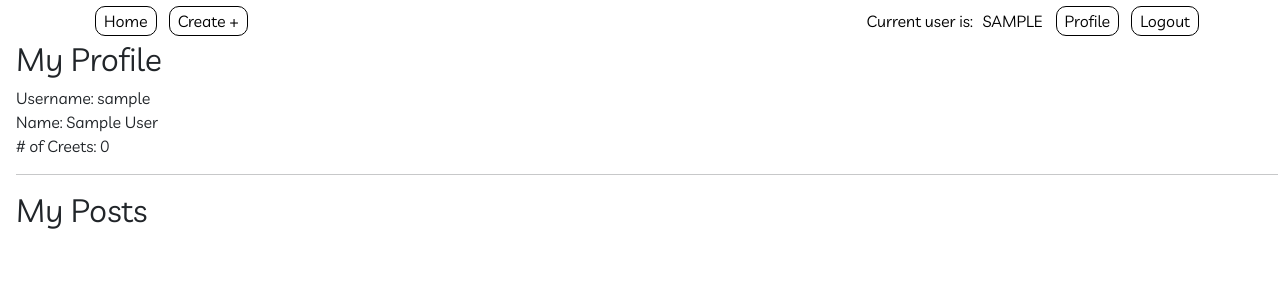
After one commit to CristianPinedaD/reflections-flask, a Flask app: page /user/1/profile in a window 1280 px wide. The commit adds this page. Shown: the top 300 px of the page. Run offline with Flask 3, Linux system fonts and the light colour scheme; the visitor is signed in with stand-in values (Sample User, id 1); data that the repository does not hold is empty; some libraries are stand-ins or nearby versions.

Commit message:
full view profile integration

```diff
--- a/app/main/routes.py
+++ b/app/main/routes.py
@@ -44,3 +44,14 @@ def deletepost(post_id : int):
         return redirect(url_for('main.index'))
     flash('Post not found!')
     return redirect(url_for('main.index'))
+
+@bp_main.route('/user/<int:userid>/profile', methods=['GET'])
+@login_required
+def view_profile(userid: int):
+    user = db.session.get(User, userid)
+    if user is None:
+        flash('User does not exist!')
+        return redirect(url_for('main.index'))
+    myposts = user.get_posts()
+    num_posts = len(myposts)
+    return render_template('profile.html', title='View Profile', user=user, num_posts=num_posts, posts=myposts)
--- a/app/main/templates/base.html
+++ b/app/main/templates/base.html
@@ -41,6 +41,7 @@
                     <td style="color: black;"> Current user is: <span class="useritem">_______</span> </td>
                     {% else %}
                     <td style="color: black; "> Current user is: <span class="useritem">{{current_user.username}}</span> </td>
+                    <td ><a href="{{ url_for('main.view_profile', userid=current_user.id) }}" class = "button" style="color: black;">Profile</a></td>
                     {% endif %}
                     {% if current_user.is_anonymous %}
                     <td><a href="{{ url_for('auth.login') }}" class = "button" style="color: black;"> Login </a></td>
--- /dev/null
+++ b/app/main/templates/profile.html
@@ -0,0 +1,26 @@
+{% extends "base.html" %}
+
+{% block content %}
+
+    <h2>My Profile</h2>
+
+    <p>
+        Username: {{user.username}}<br>
+        Name: {{user.name}} <br>
+        # of Creets: {{num_posts}} <br>
+    </p>
+
+    <hr>
+    <h2>My Posts</h2>
+    <div class="postlist">
+        {% for post in posts %}
+            <div class="col-sm-12 col-md-6 col-lg-4">
+                    <div class="card m-1">
+                    {% include '_post.html' %}
+                    </div>
+            </div>
+        {% endfor %}
+    </div>
+
+
+{% endblock %}
```
